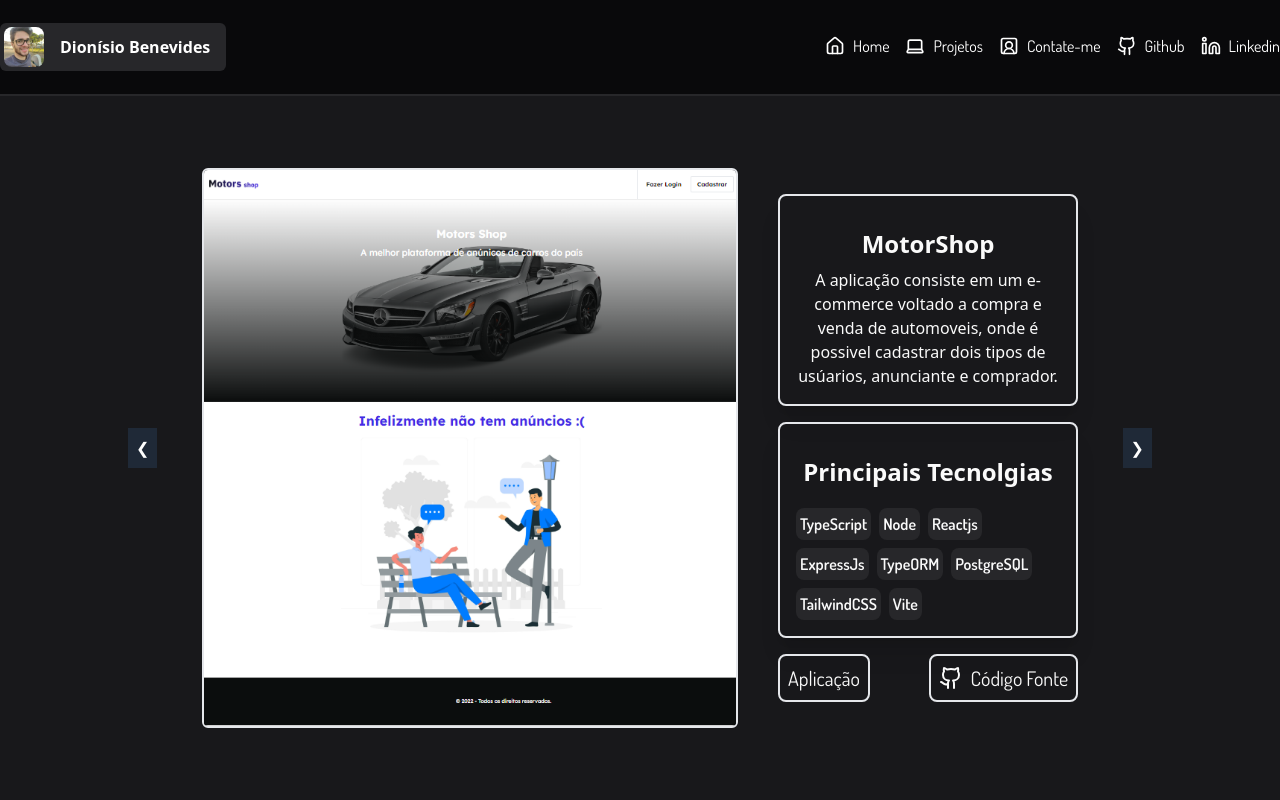
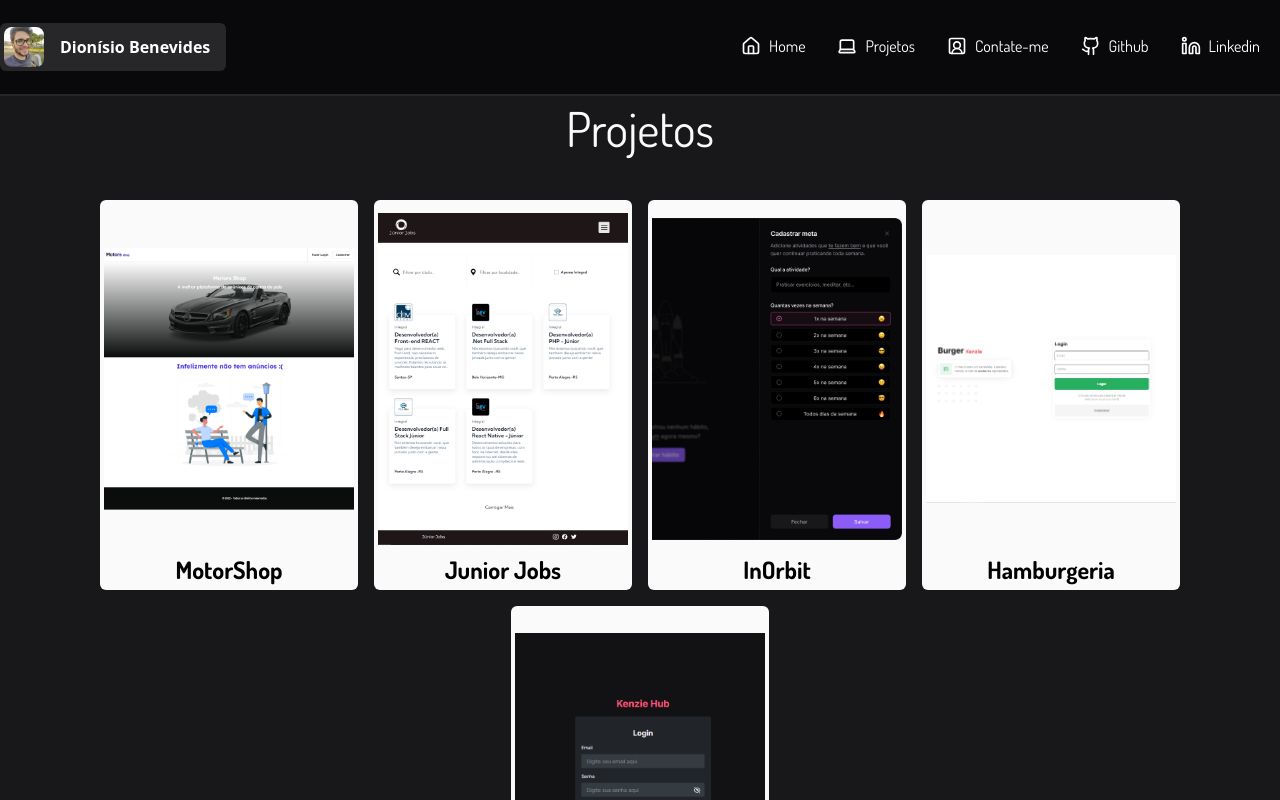
Before and after one commit to dbnvides/new-portfolio, a React (Vite) app: page / in a window 1280 px wide. Both pictures are taken after a click on the button "Projetos". Shown: the top 800 px of the page. Built offline with nearby package versions, Linux system fonts and the light colour scheme.

Commit message:
adding modal for open projects

```diff
--- a/package.json
+++ b/package.json
@@ -16,12 +16,14 @@
     "react": "^18.3.1",
     "react-dom": "^18.3.1",
     "react-hook-form": "^7.53.0",
+    "react-modal": "^3.16.1",
     "zod": "^3.23.8"
   },
   "devDependencies": {
     "@eslint/js": "^9.9.0",
     "@types/react": "^18.3.3",
     "@types/react-dom": "^18.3.0",
+    "@types/react-modal": "^3.16.3",
     "@vitejs/plugin-react": "^4.3.1",
     "autoprefixer": "^10.4.20",
     "eslint": "^9.9.0",
--- /dev/null
+++ b/src/components/card.tsx
@@ -0,0 +1,25 @@
+export const Card = ({
+  id,
+  name,
+  deploy,
+  descricao,
+  image,
+  repositorio,
+  tecnologias,
+  modal,
+}: any) => {
+  return (
+    // biome-ignore lint/a11y/useKeyWithClickEvents: <explanation>
+    <li
+      className="max-w-[300px] w-max max-h-[450px] cursor-pointer hover:bg-zinc-950 text-black hover:text-zinc-50 bg-zinc-50 rounded-md p-1 flex flex-col justify-between"
+      onClick={modal}
+    >
+      <img
+        src={image}
+        alt={name}
+        className="w-[250px] h-[350px] object-contain rounded-md flex items-center justify-center"
+      />
+      <h2 className="text-center font-dosis font-bold text-2xl">{name}</h2>
+    </li>
+  )
+}
--- a/src/components/header.tsx
+++ b/src/components/header.tsx
@@ -1,3 +1,4 @@
+import { useState } from 'react'
 import { Github, House, Laptop, Linkedin, SquareUserRound } from 'lucide-react'
 import photo from '../assets/personal-image.jpeg'
 
@@ -6,21 +7,43 @@
 }
 
 export const Header: React.FC<HeaderProps> = ({ renderPage }) => {
+  // Estado para controlar o menu de navegação
+  const [isNavOpen, setIsNavOpen] = useState(false)
+
   return (
-    <header className="border-b-2 container mx-auto border-zinc-800 h-24 py-4 flex justify-between items-center ">
-      <div className="w-max h-12 gap-4 pl-1 pr-4 rounded-md flex justify-center items-center bg-zinc-800 text-white">
+    <header className="border-b-2 container mx-auto border-zinc-800 h-24 py-4 flex justify-between items-center w-full relative">
+      <div className="w-max h-12 gap-4 pl-1 pr-4 rounded-md md:flex justify-center items-center bg-zinc-800 text-white hidden ">
         <div className="w-10 h-10 rounded-lg overflow-hidden">
           <img src={photo} alt="foto pessoal" />
         </div>
         <p className="flex font-semibold">Dionísio Benevides</p>
       </div>
-      <nav className="text-white w-max font-dosis">
-        <ul className="flex gap-4 items-center w-full justify-center h-full">
+
+      {/* Botão para abrir/fechar o menu em telas menores */}
+      <button
+        type="button"
+        className="md:hidden text-white absolute right-10 text-lg bg-zinc-800 rounded-md p-2 px-2 w-10"
+        onClick={() => setIsNavOpen(!isNavOpen)}
+      >
+        {/* Ícone de menu ou fechar baseado no estado */}
+        {isNavOpen ? '✖️' : '☰'}
+      </button>
+
+      {/* Navegação */}
+      <nav
+        className={`${
+          isNavOpen ? 'block' : 'hidden'
+        } md:block text-white w-max font-dosis absolute right-10 top-[70px] bg-zinc-950 p-5 rounded-md md:static z-50`}
+      >
+        <ul className="flex flex-col md:flex-row gap-8 items-center w-full justify-center h-full">
           <li className="flex gap-2">
             <button
               type="button"
               className="flex items-center gap-2 rounded-sm border-b-2 border-zinc-950 hover:border-zinc-50"
-              onClick={() => renderPage('home')}
+              onClick={() => {
+                renderPage('home')
+                setIsNavOpen(false) // Fecha o menu ao clicar no item
+              }}
             >
               <House size={20} />
               Home
@@ -30,17 +53,23 @@
             <button
               type="button"
               className="flex items-center gap-2 rounded-sm border-b-2 border-zinc-950 hover:border-zinc-50"
-              onClick={() => renderPage('projetos')}
+              onClick={() => {
+                renderPage('projetos')
+                setIsNavOpen(false)
+              }}
             >
               <Laptop size={20} />
               Projetos
             </button>
-          </li>{' '}
+          </li>
           <li className="flex gap-2">
             <button
               type="button"
               className="flex items-center gap-2 rounded-sm border-b-2 border-zinc-950 hover:border-zinc-50"
-              onClick={() => renderPage('contato')}
+              onClick={() => {
+                renderPage('contato')
+                setIsNavOpen(false)
+              }}
             >
               <SquareUserRound size={20} />
               Contate-me
@@ -52,17 +81,19 @@
               target="_blank"
               className="flex items-center gap-2 rounded-sm border-b-2 border-zinc-950 hover:border-zinc-50"
               rel="noreferrer"
+              onClick={() => setIsNavOpen(false)}
             >
               <Github size={20} />
               Github
             </a>
-          </li>{' '}
+          </li>
           <li className="flex gap-2">
             <a
               href="https://www.linkedin.com/in/dionisiosantos/"
               target="_blank"
               className="flex items-center gap-2 rounded-sm border-b-2 border-zinc-950 hover:border-zinc-50"
               rel="noreferrer"
+              onClick={() => setIsNavOpen(false)}
             >
               <Linkedin size={20} />
               Linkedin
--- /dev/null
+++ b/src/components/modal.tsx
@@ -0,0 +1,73 @@
+import { useContext, useState } from 'react'
+import Modal from 'react-modal'
+import { ModalContext } from '../context/ModalContext'
+import { SquareX } from 'lucide-react'
+
+Modal.setAppElement('#root')
+
+export const ModalViewProjects = () => {
+  const { closeModal, modalIsOpen, itemOpen } = useContext(ModalContext)
+
+  return (
+    <Modal
+      isOpen={modalIsOpen}
+      onRequestClose={closeModal}
+      contentLabel="Adding new subscribe"
+      className="relative m-auto p-12 w-[95%] max-w-[500px] bg-zinc-950 max-h-[90%] overflow-y-auto rounded-md border-2"
+      overlayClassName="modal-overlay"
+    >
+      {itemOpen && (
+        <div className="flex flex-col items-center gap-4 font-dosis">
+          {' '}
+          <h1 className="text-2xl">{itemOpen.name}</h1>
+          <img
+            src={itemOpen.image}
+            alt={itemOpen.name}
+            className="object-contain w-[90%] h-full border-2 rounded-md "
+          />
+          <p className="text-center ">{itemOpen.descricao}</p>
+          <div className="mt-4">
+            <h2>Tecnologias utilizadas</h2>
+            <div className="mt-4">
+              <ul className="flex gap-2 flex-wrap">
+                {itemOpen.tecnologias.map((value, index) => (
+                  <li
+                    key={index}
+                    className="bg-zinc-800 w-max p-1 rounded-lg font-dosis font-semibold"
+                  >
+                    {value}
+                  </li>
+                ))}
+              </ul>
+            </div>
+          </div>
+          <div className="flex w-full justify-between mt-4">
+            <a
+              href={itemOpen.repositorio}
+              target="_blank"
+              rel="noopener noreferrer"
+              className="w-[45%] text-center border-2 p-2 rounded-lg hover:bg-white hover:text-black font-dosis md:text-xl"
+            >
+              Repositório
+            </a>
+            <a
+              href={itemOpen.deploy}
+              target="_blank"
+              rel="noopener noreferrer"
+              className=" w-[45%]  text-center border-2 p-2 rounded-lg hover:bg-white hover:text-black font-dosis md:text-xl"
+            >
+              Aplicação
+            </a>
+          </div>
+          <button
+            type="button"
+            onClick={closeModal}
+            className="text-zinc-50 absolute right-5 top-5"
+          >
+            <SquareX size={32} />
+          </button>
+        </div>
+      )}
+    </Modal>
+  )
+}
--- a/src/components/projetos.tsx
+++ b/src/components/projetos.tsx
@@ -1,103 +1,27 @@
-import { useState } from 'react'
+import { useContext } from 'react'
 import { slides } from '../dataSlide.ts'
-import { Github } from 'lucide-react'
+import { Card } from './card.tsx'
+import { ModalContext } from '../context/ModalContext.tsx'
+import { ModalViewProjects } from './modal.tsx'
 
 export const Projetos = () => {
-  const [currentSlide, setCurrentSlide] = useState(0)
-
-  const nextSlide = () => {
-    setCurrentSlide(prevSlide =>
-      prevSlide === slides.length - 1 ? 0 : prevSlide + 1
-    )
-  }
-
-  const prevSlide = () => {
-    setCurrentSlide(prevSlide =>
-      prevSlide === 0 ? slides.length - 1 : prevSlide - 1
-    )
-  }
-
+  const { openModal } = useContext(ModalContext)
   return (
-    <div className="relative w-[80vw]  mx-auto overflow-hidden">
-      {/* Slides */}
-      <div
-        className="flex transition-transform duration-500 ease-in-out"
-        style={{ transform: `translateX(-${currentSlide * 100}%)` }}
-      >
-        {slides.map(slide => (
-          <div
-            key={slide.id}
-            className="min-w-full text-center flex gap-10 justify-center"
-          >
-            <img
-              src={slide.image}
-              alt={slide.name}
-              className="w-max h-[70vh] object-contain border-2 rounded-md"
+    <>
+      <ModalViewProjects />
+      <section className="w-full min-h-[80vh] p-2 flex flex-col gap-10 ">
+        <h1 className="text-center font-dosis text-5xl">Projetos</h1>
+        <ul className="flex flex-wrap gap-4 p-2 justify-center">
+          {slides.map(item => (
+            <Card
+              key={item.id}
+              image={item.image}
+              name={item.name}
+              modal={() => openModal(item)}
             />
-            <div className="flex flex-col gap-10 justify-center">
-              <div className="flex flex-col gap-4">
-                <div className="border-2 h-max p-4 w-[300px] rounded-lg self-center shadow-xl">
-                  <h2 className="text-2xl font-bold mt-4">{slide.name}</h2>
-                  <p className="mt-2">{slide.descricao}</p>
-                </div>
-                <div className="border-2 h-max p-4 w-[300px] rounded-lg self-center shadow-xl gap-5 flex flex-col">
-                  <h2 className="text-2xl font-bold mt-4">
-                    Principais Tecnolgias
-                  </h2>
-                  <ul className="flex gap-2 flex-wrap">
-                    {slide.tecnologias.map((value, index) => (
-                      <li
-                        key={index}
-                        className="bg-zinc-800 w-max p-1 rounded-lg font-dosis font-semibold"
-                      >
-                        {value}
-                      </li>
-                    ))}
-                  </ul>
-                </div>{' '}
-                <div className="flex justify-between">
-                  {slide.deploy && (
-                    <a
-                      href={slide.deploy}
-                      target="_blank"
-                      className="border-2 p-2 rounded-lg hover:bg-white hover:text-black font-dosis text-xl"
-                      rel="noreferrer"
-                    >
-                      Aplicação
-                    </a>
-                  )}
-
-                  <a
-                    href={slide.repositorio}
-                    target="_blank"
-                    className="border-2 p-2 rounded-lg hover:bg-white hover:text-black font-dosis text-xl flex items-center gap-2"
-                    rel="noreferrer"
-                  >
-                    <Github />
-                    Código Fonte
-                  </a>
-                </div>
-              </div>
-            </div>
-          </div>
-        ))}
-      </div>
-
-      {/* Buttons */}
-      <button
-        type="button"
-        className="absolute left-0 top-1/2 transform -translate-y-1/2 bg-gray-800 text-white p-2"
-        onClick={prevSlide}
-      >
-        &#10094;
-      </button>
-      <button
-        type="button"
-        className="absolute right-0 top-1/2 transform -translate-y-1/2 bg-gray-800 text-white p-2"
-        onClick={nextSlide}
-      >
-        &#10095;
-      </button>
-    </div>
+          ))}
+        </ul>
+      </section>
+    </>
   )
 }
--- /dev/null
+++ b/src/context/ModalContext.tsx
@@ -0,0 +1,47 @@
+import { createContext, useState } from 'react'
+import type { Slide } from '../dataSlide'
+
+export interface ModalContextValue {
+  modalIsOpen: boolean
+  openModal: (project: Slide) => void
+  closeModal: () => void
+  itemOpen: Slide | null
+  setItemOpen: React.Dispatch<React.SetStateAction<Slide | null>>
+}
+
+interface ModalProviderProps {
+  children: React.ReactNode
+}
+
+export const ModalContext = createContext<ModalContextValue>(
+  {} as ModalContextValue
+)
+
+export const ModalProvider = ({ children }: ModalProviderProps) => {
+  const [modalIsOpen, setIsOpen] = useState(false)
+  const [itemOpen, setItemOpen] = useState<Slide | null>(null)
+
+  const openModal = (project: Slide) => {
+    setItemOpen(project)
+    setIsOpen(true)
+  }
+
+  const closeModal = () => {
+    setIsOpen(false)
+    setItemOpen(null)
+  }
+
+  return (
+    <ModalContext.Provider
+      value={{
+        modalIsOpen,
+        openModal,
+        closeModal,
+        itemOpen,
+        setItemOpen,
+      }}
+    >
+      {children}
+    </ModalContext.Provider>
+  )
+}
--- a/src/main.tsx
+++ b/src/main.tsx
@@ -2,9 +2,12 @@
 import { createRoot } from 'react-dom/client'
 import App from './App.tsx'
 import './index.css'
+import { ModalProvider } from './context/ModalContext.tsx'
 
 createRoot(document.getElementById('root')!).render(
   <StrictMode>
-    <App />
-  </StrictMode>,
+    <ModalProvider>
+      <App />
+    </ModalProvider>
+  </StrictMode>
 )
```
Also changed, not shown: src/components/secao-main.tsx (+16 -25 lines), src/index.css (+27 -0 lines), src/assets/InOrbit.png, 1 other file (tests, documents, lock files or other folders).
